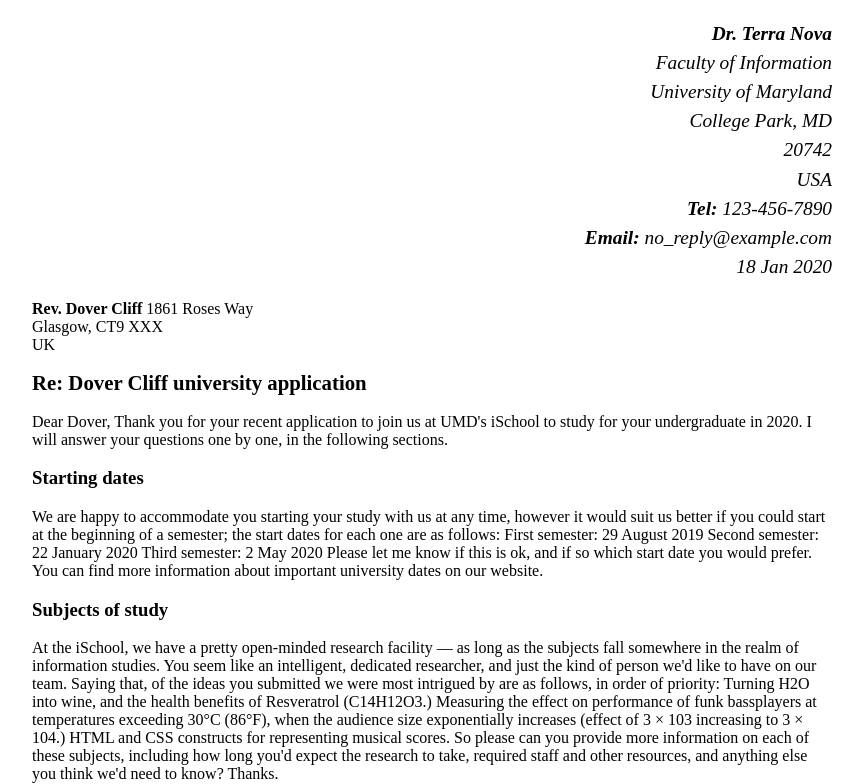
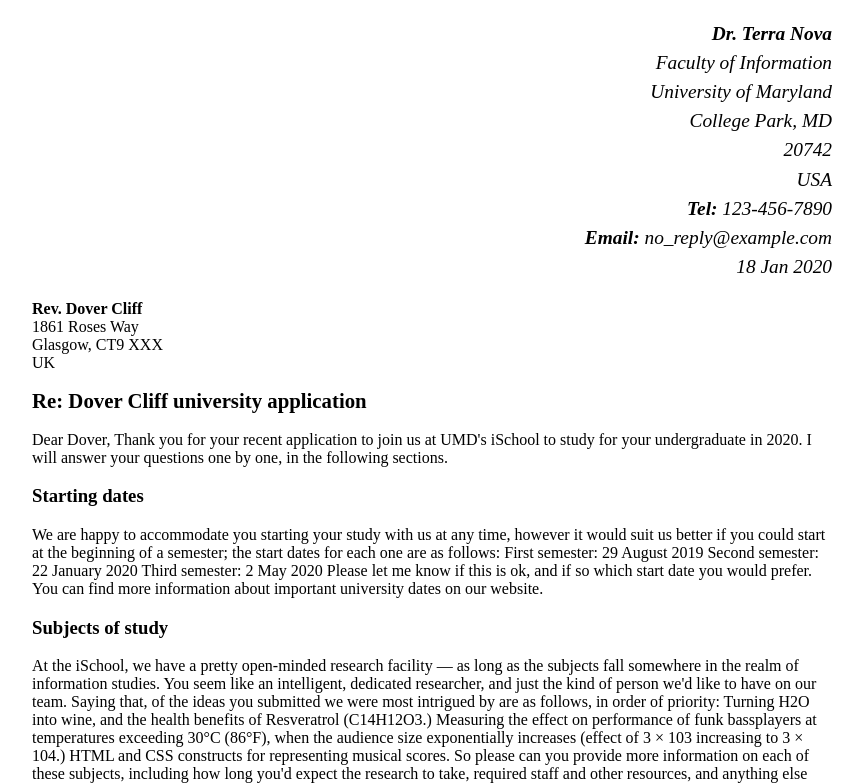
Before and after one commit to ryork99/Lab1, a plain HTML site: page index.html in a window 1280 px wide. Shown: the top 784 px of the page, without its empty margins (208-1071 px from the left). Drawn offline with Linux system fonts and the light colour scheme.

Commit message:
Update index.html

```diff
--- a/index.html
+++ b/index.html
@@ -18,7 +18,7 @@
 </p>
 </address>
 
-  <strong>Rev. Dover Cliff</strong>
+  <strong>Rev. Dover Cliff</strong><br />
 1861 Roses Way <br />
 Glasgow, CT9 XXX <br />
 UK <br />
```
